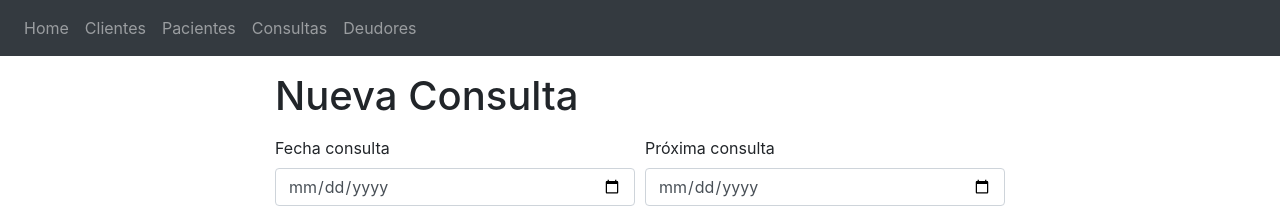
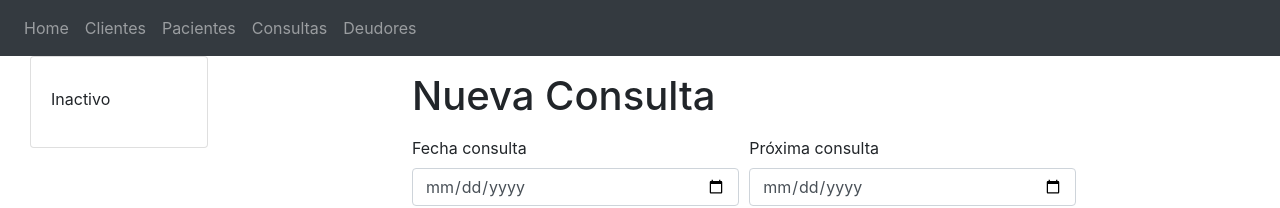
Before and after one commit to omelendrez/medical-records-frontend, a React (Create React App) app: page /nueva-consulta/1/1 in a window 1280 px wide. Shown: the top 208 px of the page. Built offline with nearby package versions, Linux system fonts and the light colour scheme; no server answers.

Commit message:
Agregar informacion de cliente a agregar y editar consulta

```diff
--- a/src/components/consultations/ConsultationAdd.jsx
+++ b/src/components/consultations/ConsultationAdd.jsx
@@ -1,4 +1,6 @@
-import React, { useState } from 'react'
+import React, { useState, useEffect } from 'react'
+import Pet from '../customers/customer-view/Pet'
+import { getPet } from '../../services/pets'
 import { Redirect } from 'react-router-dom'
 import { saveConsultation } from '../../services/consultations'
 import { paymentMethods } from '../../services/utils'
@@ -18,6 +20,13 @@ const ConsultationForm = props => {
     paymentMethod: '',
     paid: '0.00'
   })
+
+  const [pet, setPet] = useState({})
+
+  useEffect(() => {
+    getPet(props.match.params.petId)
+      .then(pet => setPet(pet))
+  }, [props.match.params.petId])
 
   const handleChange = (e => {
     e.preventDefault()
@@ -40,7 +49,10 @@ const ConsultationForm = props => {
   return (
     <>
       {back && <Redirect to={`/clientes/${props.match.params.customerId}/${props.match.params.petId}`} />}
-      <div className="container">
+      <div className="container-fluid">
+        <div className="col-2 float-left">
+          <Pet pet={pet} />
+        </div>
         <div className="row">
           <div className="container col-8">
             <h1 className="my-3">Nueva Consulta</h1>
--- a/src/components/consultations/ConsultationEdit.jsx
+++ b/src/components/consultations/ConsultationEdit.jsx
@@ -1,4 +1,6 @@
 import React, { useState, useEffect } from 'react'
+import Pet from '../customers/customer-view/Pet'
+import { getPet } from '../../services/pets'
 import { Redirect } from 'react-router-dom'
 import { saveConsultation, getConsultation } from '../../services/consultations'
 import { paymentMethods } from '../../services/utils'
@@ -21,9 +23,15 @@ const ConsultationForm = props => {
     paid: ''
   })
 
+  const [pet, setPet] = useState({})
+
   useEffect(() => {
     getConsultation(props.match.params.consultationId)
-      .then(consultation => setForm(consultation))
+      .then(consultation => {
+        setForm(consultation)
+        getPet(consultation.petId)
+          .then(pet => setPet(pet))
+      })
   }, [props.match.params.consultationId])
 
 
@@ -54,7 +62,10 @@ const ConsultationForm = props => {
   return (
     <>
       {redirect && <Redirect to={redirect} />}
-      <div className="container">
+      <div className="container-fluid">
+        <div className="col-2 float-left">
+          <Pet pet={pet} />
+        </div>
         <div className="row">
           <div className="container col-8">
             <h1 className="my-3">Editando Consulta</h1>
```
